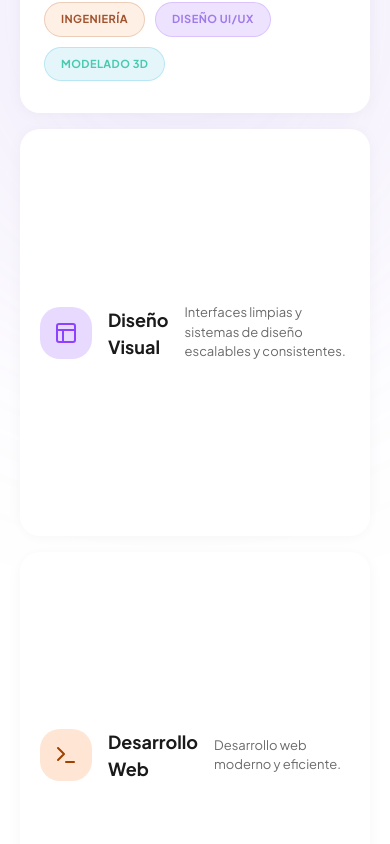
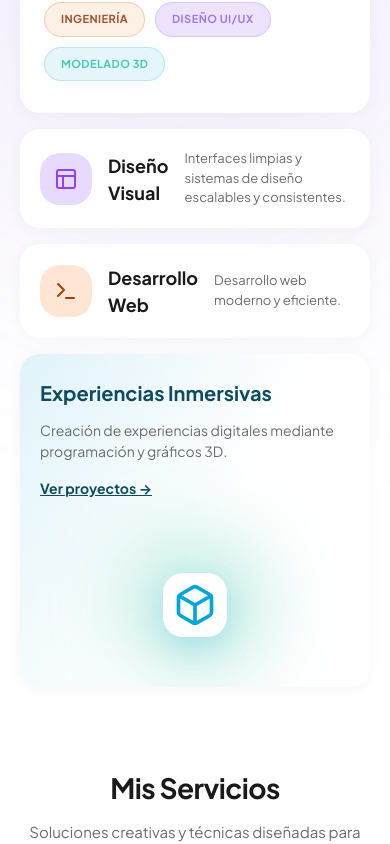
Before and after one commit to Murisho-ing/portfolio-web, a React (Vite) app: page / in a window 390 px wide. Shown: the part 1600-2444 px from the top of the page. Built offline with nearby package versions, Linux system fonts and the light colour scheme; no server answers.

Commit message:
fix: remove grid-auto-rows to let cards shrink to content height

```diff
--- a/src/sections/WhatIDoBest/WhatIDoBest.module.css
+++ b/src/sections/WhatIDoBest/WhatIDoBest.module.css
@@ -56,7 +56,6 @@
 .grid {
   display: grid;
   grid-template-columns: repeat(12, 1fr);
-  grid-auto-rows: 1fr;
   gap: 24px;
 }
 
@@ -267,11 +266,10 @@
     flex-direction: row;
     align-items: center;
     text-align: left;
+    justify-content: flex-start;
     gap: 20px;
-    padding: 28px 24px;
+    padding: 24px;
   }
-  .visualCard { justify-content: flex-start; }
-  .webCard { justify-content: flex-start; }
   .inmersiveCard { flex-direction: column; }
   .iconBoxCyan { width: auto; height: 180px; margin: 12px; }
   .aboutCard { padding: 32px 24px; }
@@ -288,8 +286,9 @@
     flex-direction: row;
     align-items: center;
     text-align: left;
+    justify-content: flex-start;
     gap: 16px;
-    padding: 24px 20px;
+    padding: 20px;
   }
 
   .cardIconPurple, .cardIconPeach {
```
